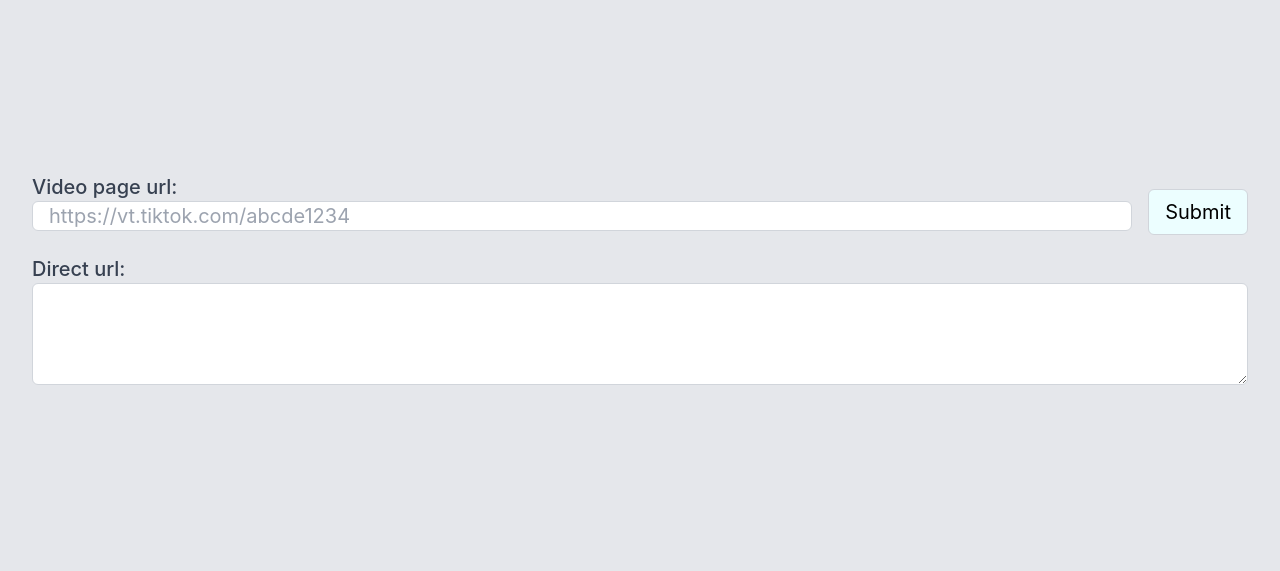
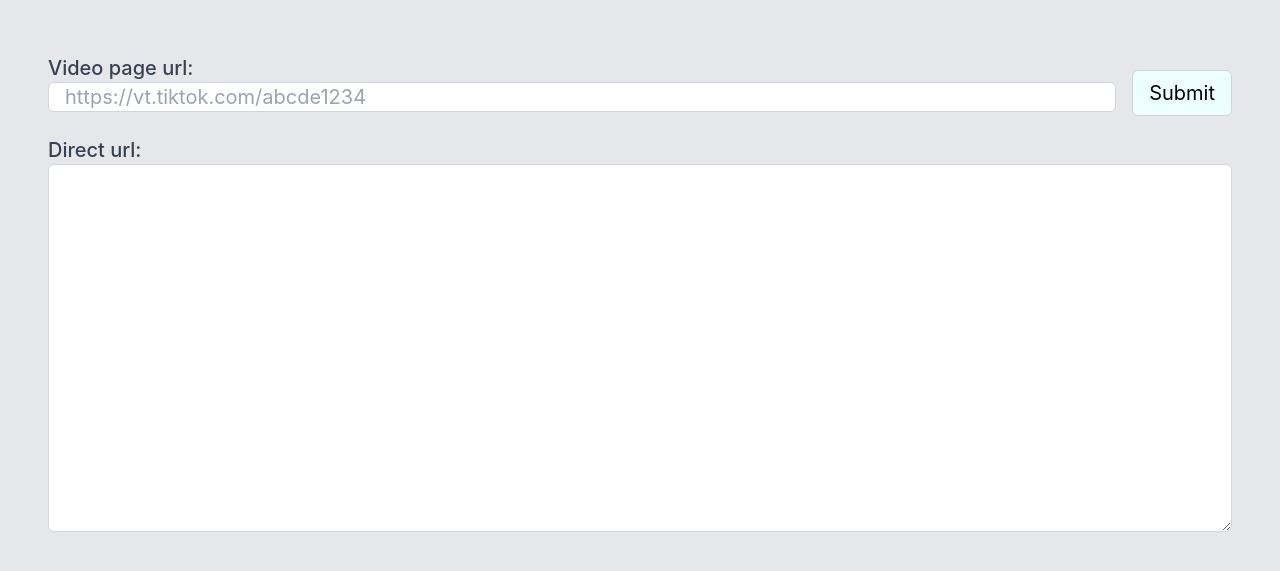
Before and after one commit to Amasoken/video-api-tiktok, a Next.js app: page / in a window 1280 px wide. Shown: the part 123-694 px from the top of the page. Built offline with nearby package versions, Linux system fonts and the light colour scheme.

Commit message:
Update styling

```diff
--- a/pages/index.tsx
+++ b/pages/index.tsx
@@ -36,7 +36,7 @@ export default function Home() {
                 <link rel='icon' href='/favicon.ico' />
             </Head>
 
-            <main className='bg-gray-200 h-screen w-screen p-8 flex flex-col items-center justify-center text-sm md:text-base lg:text-lg xl:text-xl 2xl:text-2xl'>
+            <main className='bg-gray-200 h-screen w-screen p-8 flex flex-col items-center justify-center text-sm md:text-base lg:text-lg lg:px-12 xl:text-xl 2xl:text-2xl 2xl:px-16'>
                 <form action='/api/get-video-url' method='get' className='w-full' onSubmit={onSubmit}>
                     <div className='w-full flex flex-wrap sm:flex-nowrap items-center'>
                         <div className='w-full'>
@@ -65,10 +65,10 @@ export default function Home() {
                     </div>
                 </form>
 
-                <div className='w-full mt-5'>
+                <div className='w-full mt-5 h-1/2'>
                     <label className='block font-medium text-gray-700'>Direct url:</label>
                     <textarea
-                        className='block w-full rounded-md border-gray-300 border px-4 focus:border-gray-500 focus:ring-gray-500 text-sm'
+                        className='block w-full h-full rounded-md border-gray-300 border px-4 focus:border-gray-500 focus:ring-gray-500 text-sm'
                         rows={5}
                         readOnly
                         value={isLoading ? 'Loading...' : videoUrl || ''}
```
